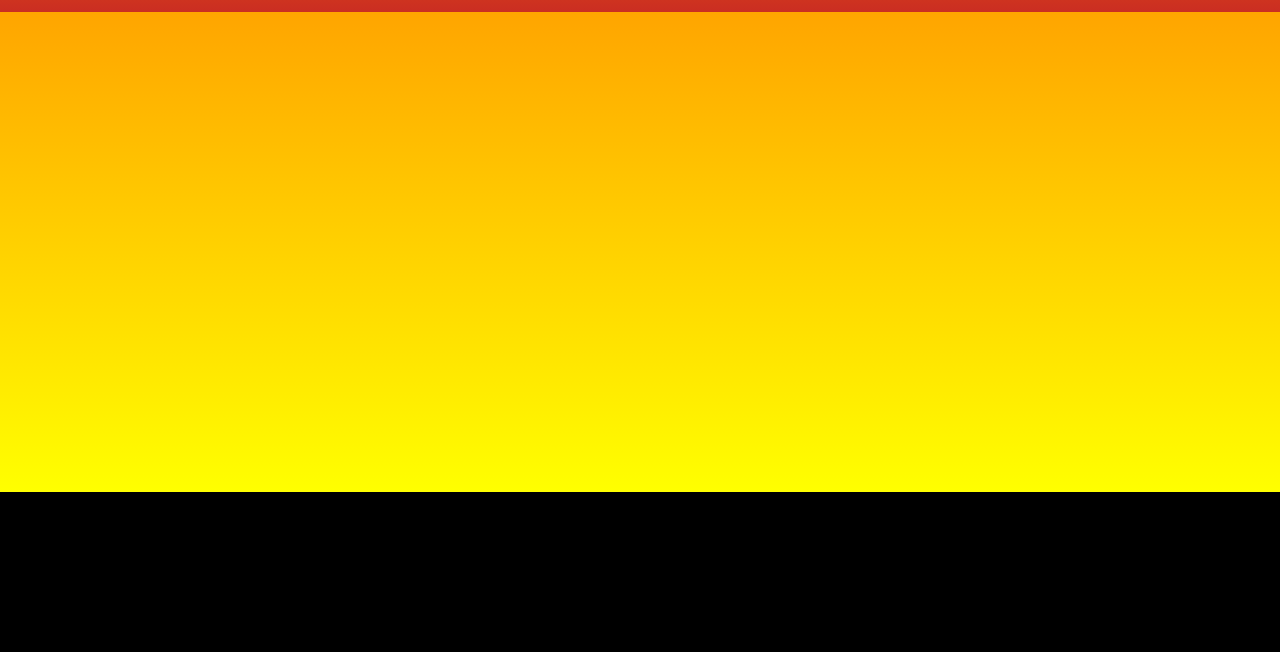
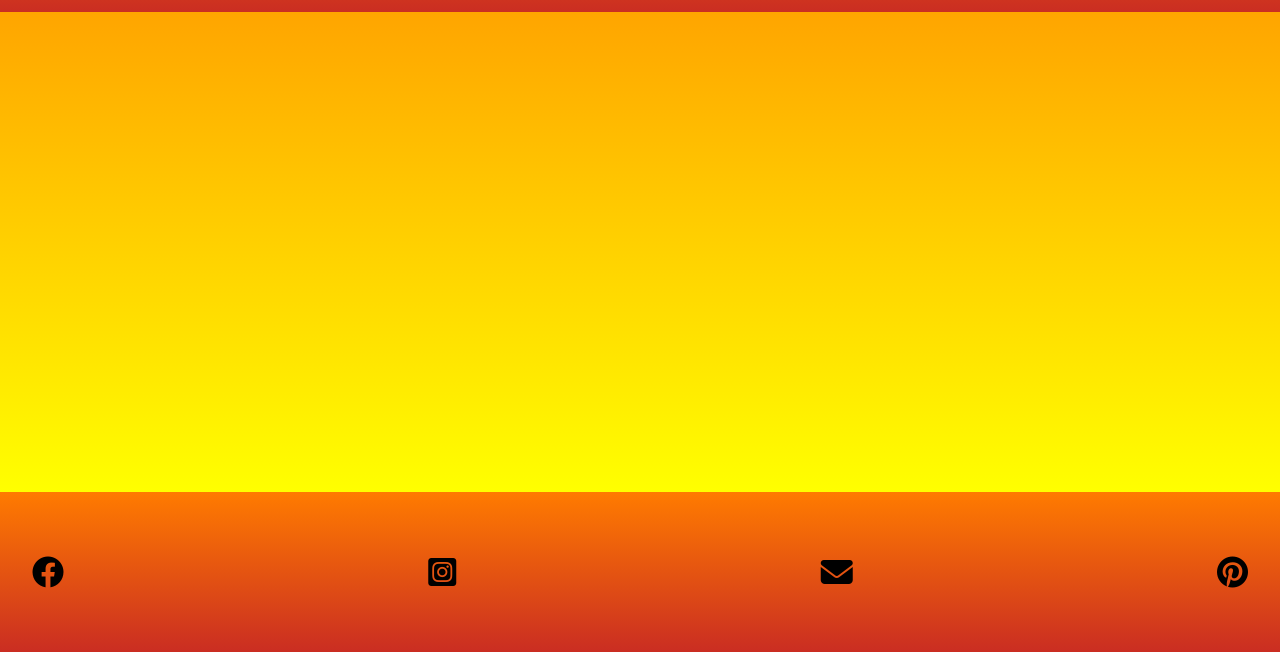
Before and after one commit to GaticaHoltmann/segundaPreEntrega-DavidGatica, a plain HTML site: page index.html in a window 1280 px wide. Shown: the part 148-800 px from the top of the page. Drawn offline with Linux system fonts and the light colour scheme.

Commit message:
new-feature || social network bar for footer

```diff
--- a/index.html
+++ b/index.html
@@ -25,8 +25,15 @@
                 <li class="menu-option"><a href="#"> MENU1</a></li>
             </ul>
         </header>
-        <main id="main"></main>
-        <footer id="footer"></footer>
+        <main id="main">
+
+        </main>
+        <footer id="footer">
+            <i class="fa-brands fa-facebook fa-2xl"></i>
+                <i class="fa-brands fa-square-instagram fa-2xl"></i>
+                <i class="fa-solid fa-envelope fa-2xl"></i>
+                <i class="fa-brands fa-pinterest fa-2xl"></i>
+        </footer>
     </section>
 </body>
 
--- a/src/css/my-style.css
+++ b/src/css/my-style.css
@@ -84,9 +84,19 @@
 }
 
 #footer {
-    border-style: solid;
-    background-color: black;
+    background: linear-gradient(to top, rgba(194, 13, 0, 0.867), rgb(255, 123, 0));
     grid-area: footer;
+    display: flex;
+    justify-content: space-between;
+    padding: 2rem;
+}
+
+.fa-brands {
+    align-self: center;
+}
+
+.fa-solid {
+    align-self: center;
 }
 
 @media screen and (min-width: 768px) {}
```
